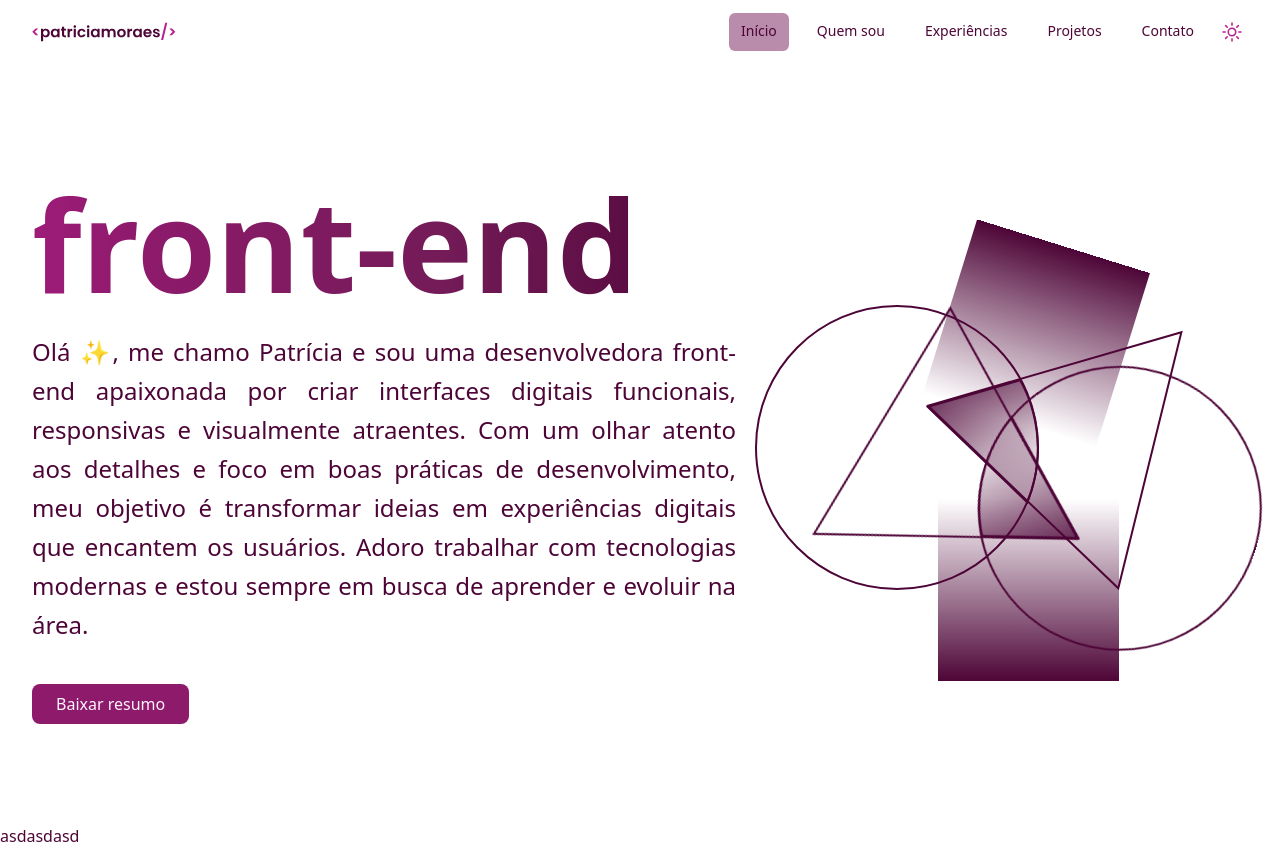
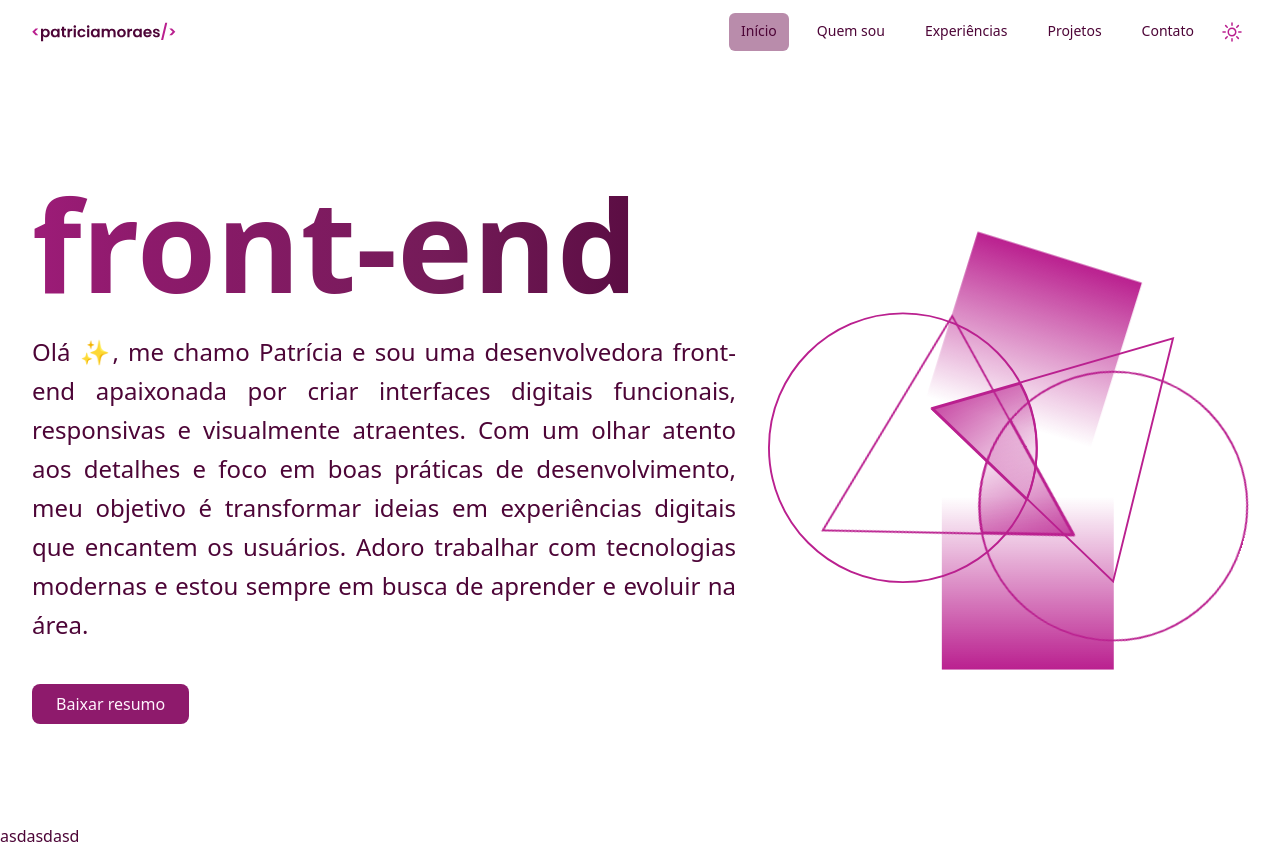
Before and after one commit to wentzpatricia/portfolio, a React (Vite) app: page / in a window 1280 px wide. Shown: the top 848 px of the page. Built offline with nearby package versions, Linux system fonts and the light colour scheme.

Commit message:
fix: corrigindo tamanho imagem

```diff
--- a/src/pages/Home/Home.tsx
+++ b/src/pages/Home/Home.tsx
@@ -16,9 +16,9 @@ const Home = () => (
 
       <button type="button" className="mt-4 px-6 py-2 bg-medium-red-violet-800 text-medium-red-violet-50 font-medium rounded-lg cursor-pointer">Baixar resumo</button>
     </div>
-    <figure className="w-full md:w-2/5 p-4 flex justify-center items-center relative">
-      <Detail className="absolute animate-rotate-diagonal" />
-      <Detail className="absolute animate-rotate-diagona" />
+    <figure className="my-2 w-full md:w-2/5 min-w-[300px] min-h-[300px] p-4 flex justify-center items-center relative text-medium-red-violet-700">
+      <Detail className="absolute max-w-full max-h-full animate-rotate-diagonal" />
+      <Detail className="absolute max-w-full max-h-full" />
     </figure>
 
   </section>
```
Lines whose indentation alone changed are shown as unchanged.
